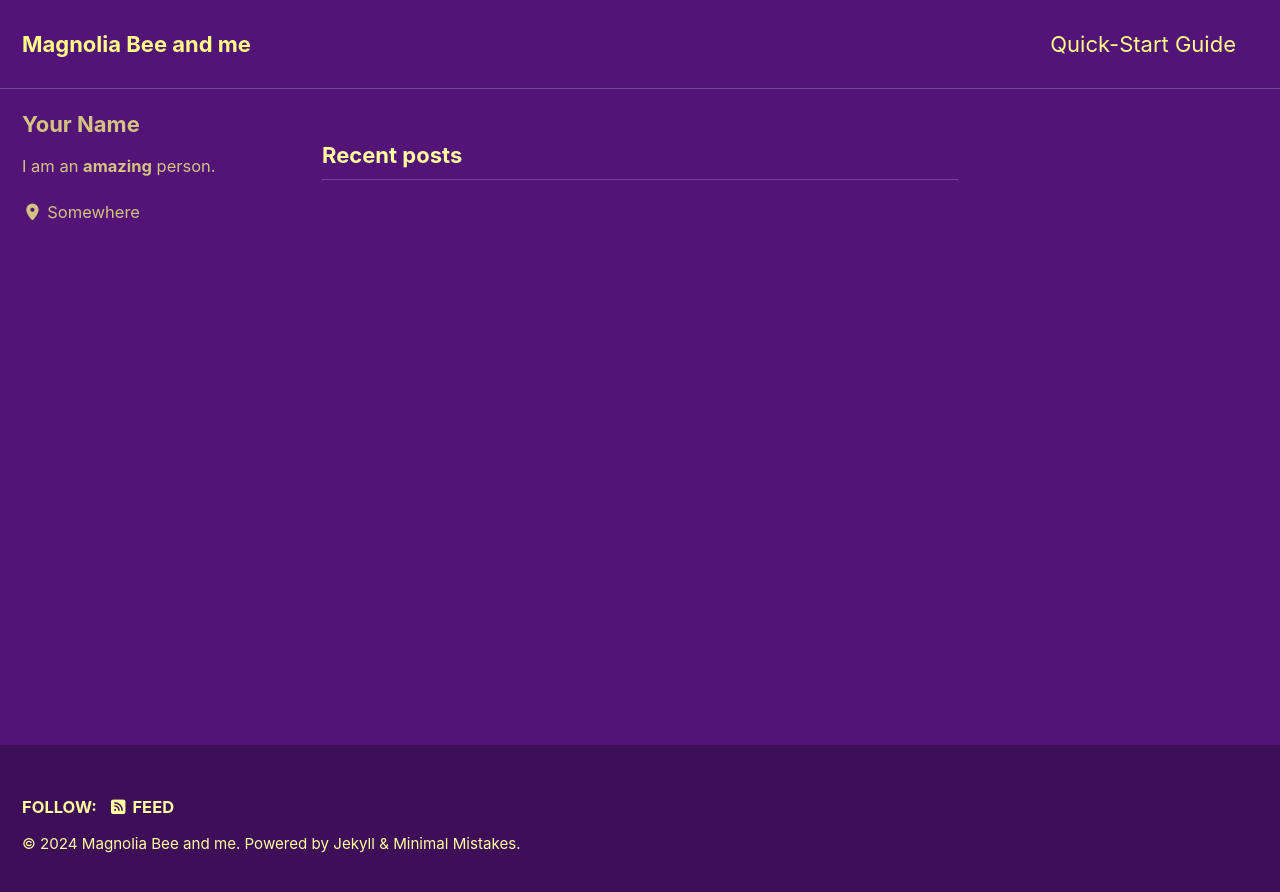
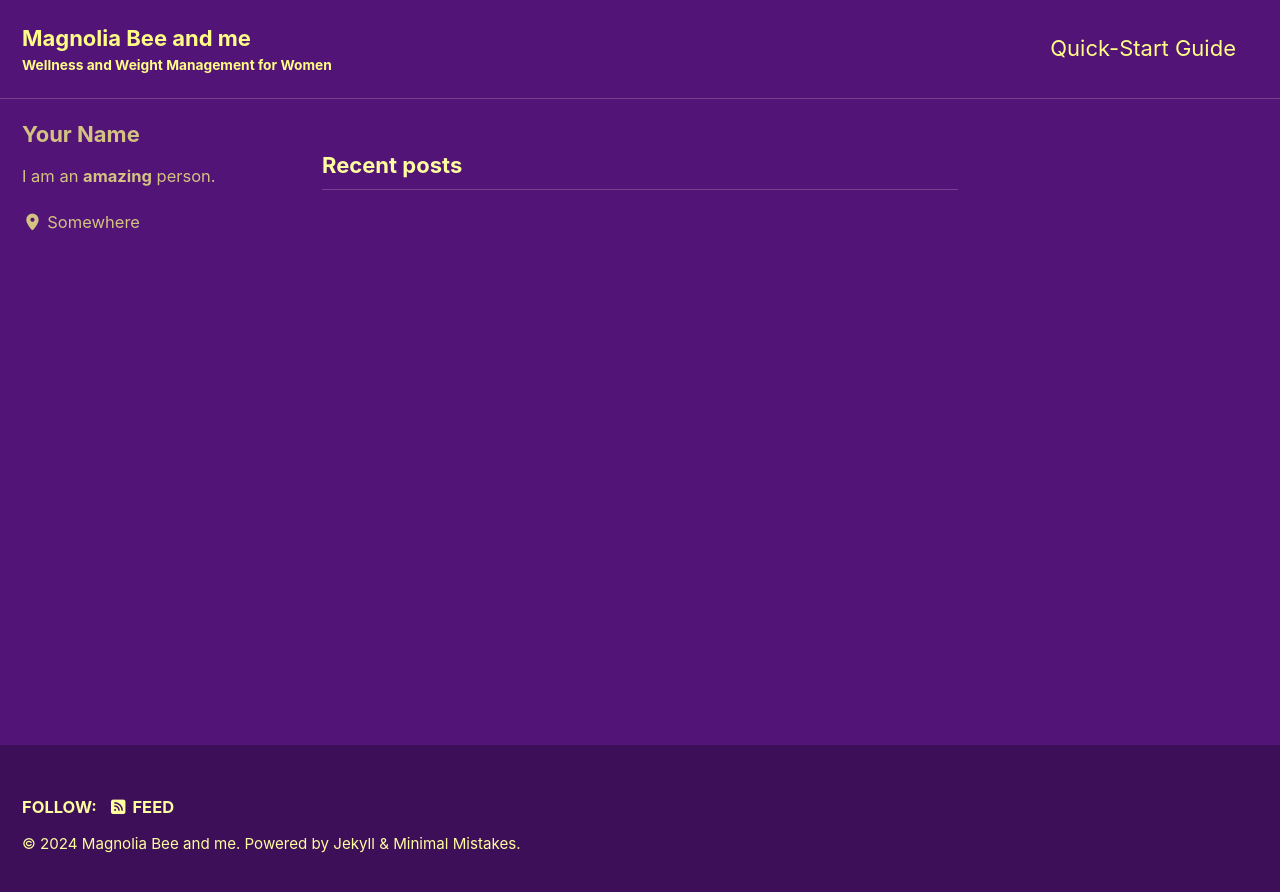
Before and after one commit to Magnoliabeeandme/Magnoliabeeandme, a Jekyll site: the page built from index.html, in a window 1280 px wide. Shown: the top 892 px of the page. Built offline with Jekyll 4.4.1, drawn with Linux system fonts in a browser that asks for light colours; cached includes are drawn as plain includes; the list of posts is cut into pages by our own code; part of the change alters nothing that is shown.

Commit message:
Update _config.yml

```diff
--- a/_config.yml
+++ b/_config.yml
@@ -19,9 +19,13 @@ locale                   : "en-US"
 rtl                      : # true, false (default) # turns direction of the page into right to left for RTL languages
 title                    : "Magnolia Bee and me"
 title_separator          : "-"
-subtitle                 : # site tagline that appears below site title in masthead
+subtitle                 : Wellness and Weight Management for Women
 name                     : "Your Name"
-description              : "An amazing website."
+description              : "Magnolia Bee and Me provides comprehensive health care and preventive screening services tailored to meet each woman's needs.
+
+Care is provided in a comfortable environment for women with health concerns.
+
+Service is given for women in all stages of life. To give each woman the most thorough and appropriate care, referrals to other specialties are made as necessary."
 url                      : # the base hostname & protocol for your site e.g. "https://mmistakes.github.io"
 baseurl                  : # the subpath of your site, e.g. "/blog"
 repository               : # GitHub username/repo-name e.g. "mmistakes/minimal-mistakes"
```
